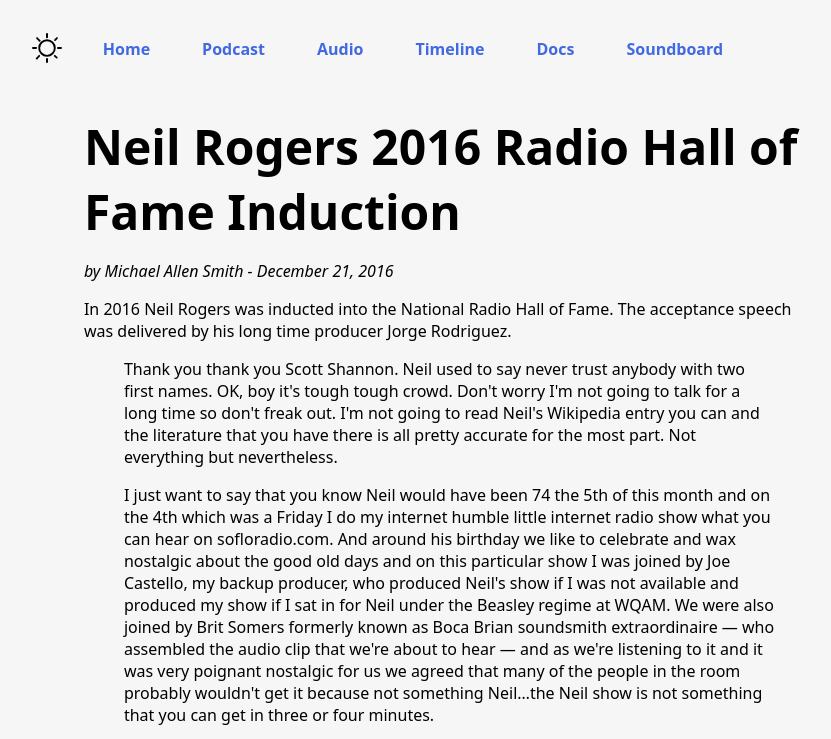
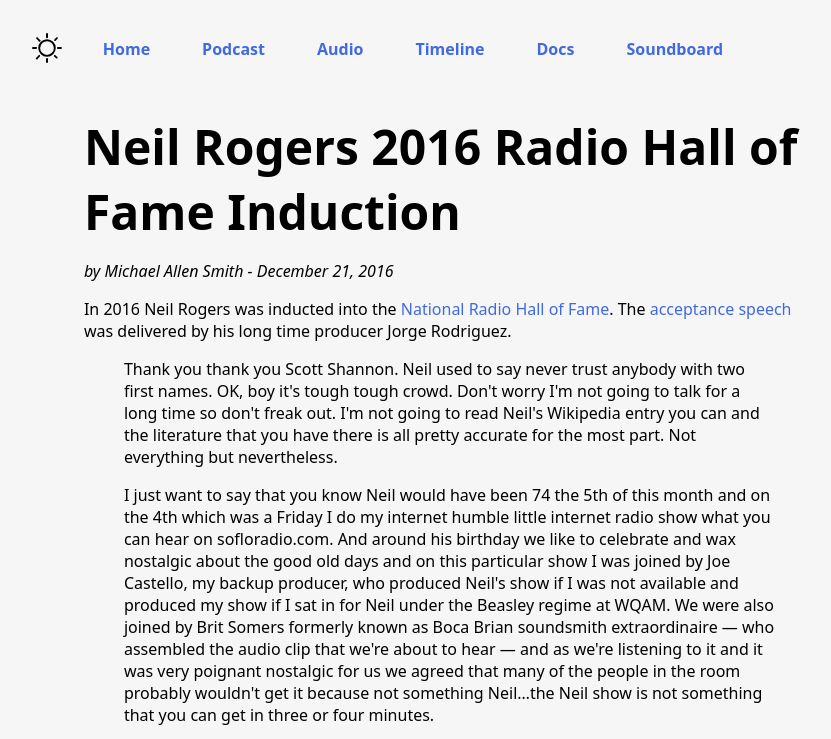
Before and after one commit to digitalcolony/neil-rogers-org, an Astro site: page /docs/radio-hall-of-fame in a window 1280 px wide. Shown: the top 739 px of the page, without its empty margins (190-1021 px from the left). Built offline with nearby package versions, Linux system fonts and the light colour scheme; Astro itself is replaced by a stand-in of ours.

Commit message:
hof links

```diff
--- a/src/pages/docs/radio-hall-of-fame.astro
+++ b/src/pages/docs/radio-hall-of-fame.astro
@@ -13,7 +13,9 @@ import award from "../../assets/neil-2016-award.jpg";
 		<h1>Neil Rogers 2016 Radio Hall of Fame Induction</h1>
 		<p><em>by Michael Allen Smith - December 21, 2016</em></p>
 		<p>
-			In 2016 Neil Rogers was inducted into the National Radio Hall of Fame. The acceptance speech
+			In 2016 Neil Rogers was inducted into the <a
+				href="https://www.radiohalloffame.com/neil-rogers">National Radio Hall of Fame</a
+			>. The <a href="https://www.youtube.com/watch?v=yZp_9jOA6Ys">acceptance speech</a>
 			was delivered by his long time producer Jorge Rodriguez.
 		</p>
 
```
